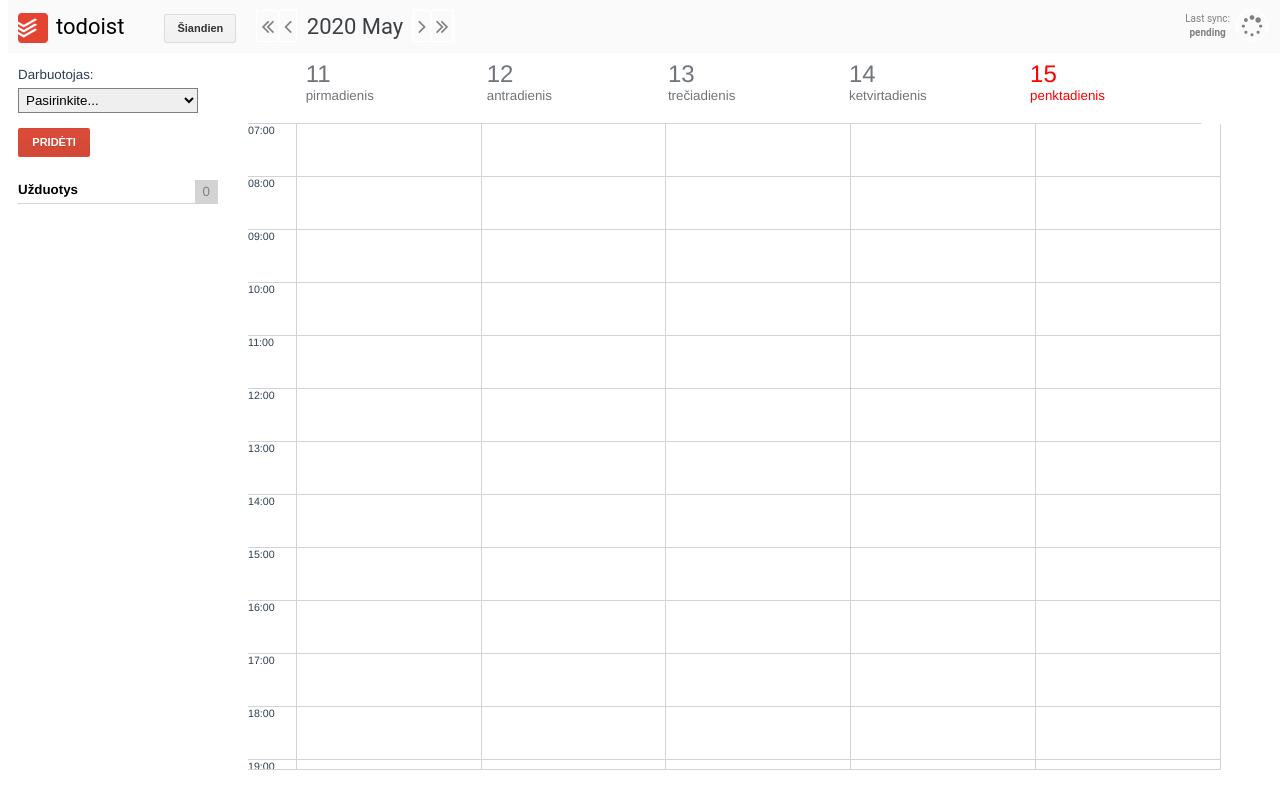
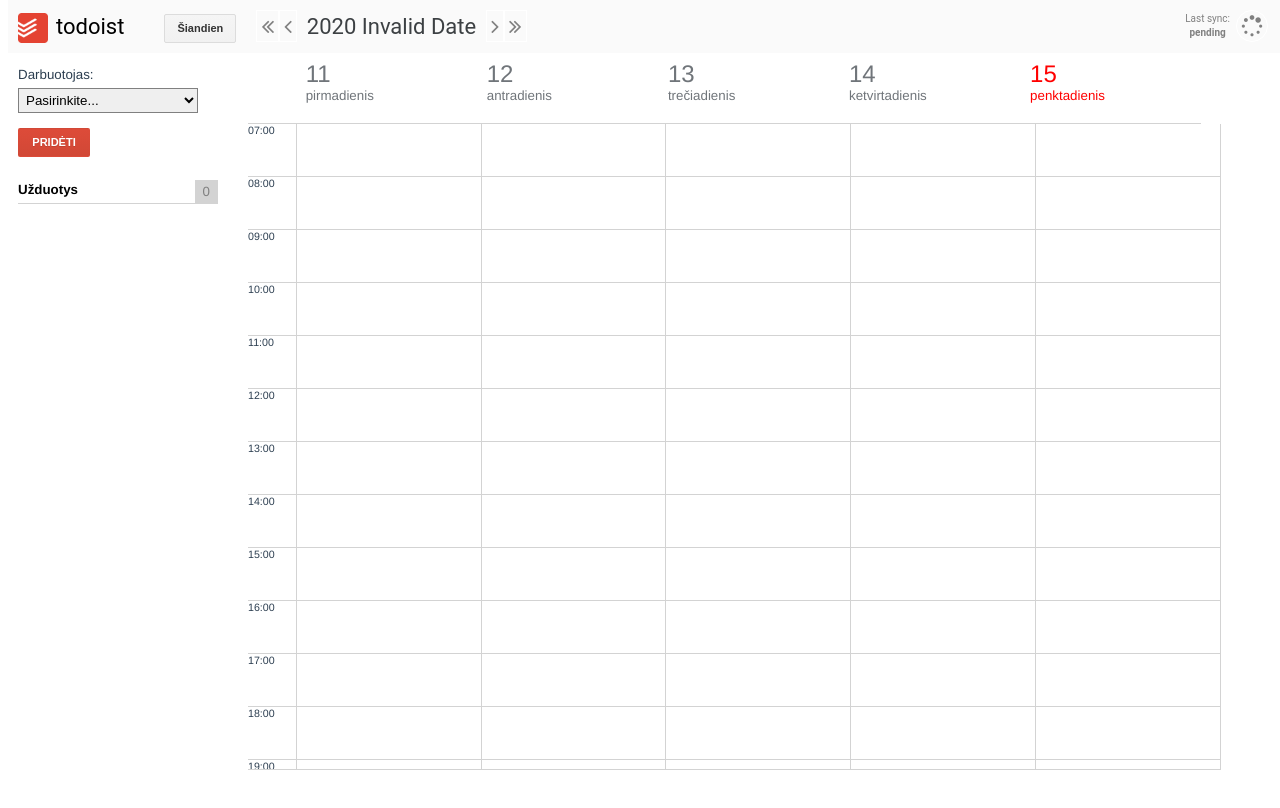
Before and after one commit to mariuskaz/calendar-for-todoist, a Vue app: page / in a window 1280 px wide. Shown: the top 808 px of the page. Built offline with nearby package versions, Linux system fonts and the light colour scheme.

Commit message:
Get current month

```diff
--- a/src/components/Heading.vue
+++ b/src/components/Heading.vue
@@ -19,12 +19,16 @@ export default {
     name: 'heading',
 
     computed: {
+
       year() {
         return new Date(this.days[2]).getFullYear()
       },
+
       month() {
-        const day = new Date(this.days[2])
-        return day.toLocaleString('default', { month: 'long' })
+        const today = new Date,
+        day =  today.getDay(),
+        date = new Date(this.days[1 - day])
+        return date.toLocaleString('default', { month: 'long' })
       }
     },
 
```
